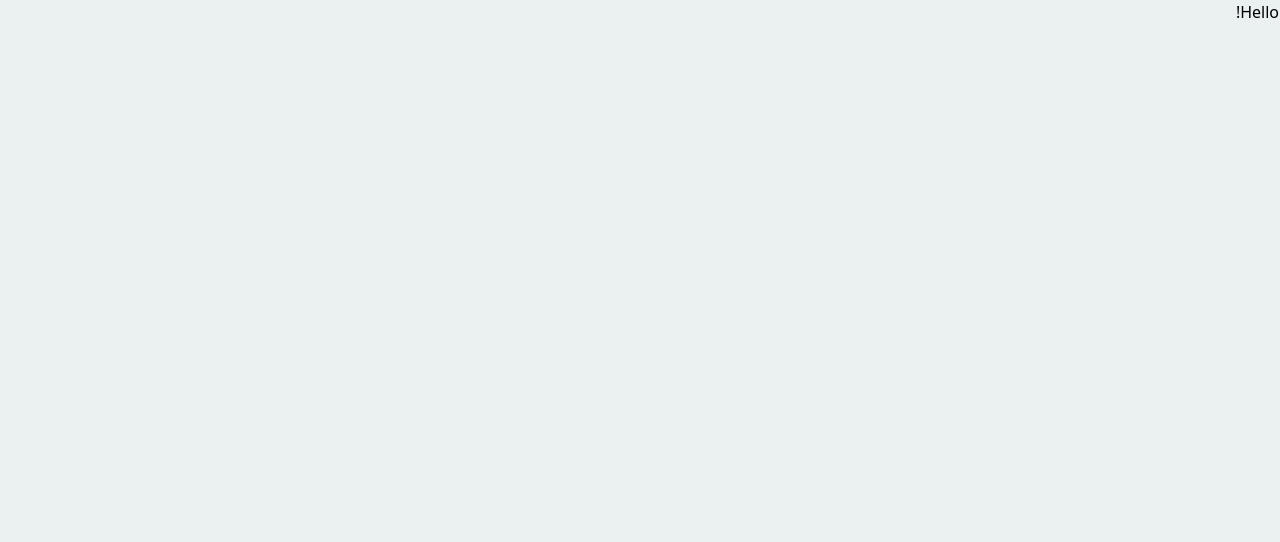
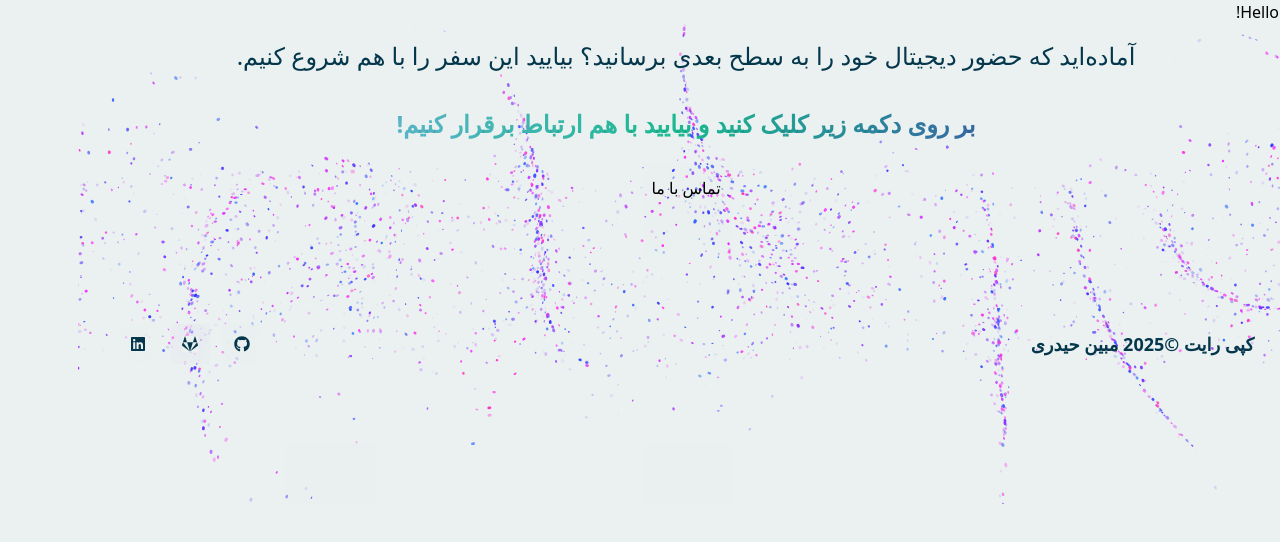
Before and after one commit to Mobin-Heydari/Sarat, a Next.js app in the folder frontend/: page / in a window 1280 px wide. Shown: the top 542 px of the page. Built offline with nearby package versions, Linux system fonts and the light colour scheme.

Commit message:
The Footer is added.

```diff
--- a/frontend/src/app/layout.tsx
+++ b/frontend/src/app/layout.tsx
@@ -3,6 +3,7 @@ import type { Metadata } from "next";
 import "./globals.css";
 import Theme from "@/providers/ThemeProvider";
 import Navbar from "@/components/Navbar";
+import Footer from "@/components/Footer";
 
 
 
@@ -22,6 +23,7 @@ export default async function RootLayout({
         <Theme>
           <Navbar />
           {children}
+          <Footer />
         </Theme>
       </body>
     </html>
--- /dev/null
+++ b/frontend/src/components/Footer.tsx
@@ -0,0 +1,64 @@
+import React from "react";
+import { Vortex } from "./ui/Vortex";
+import { FaGithub, FaGitlab, FaLinkedin, FaLocationArrow } from "react-icons/fa";
+import Link from "next/link";
+
+const socialMedia = [
+  {
+    id: 1,
+    icon: <FaGithub className="text-main-text-light dark:text-main-text-dark hover:text-primary-light dark:hover:text-primary-dark bg-base-light dark:bg-base-dark"/>,
+    url: "https://github.com/Mobin-Heydari"
+  },
+  {
+    id: 2,
+    icon: <FaGitlab className="text-main-text-light dark:text-main-text-dark hover:text-primary-light dark:hover:text-primary-dark bg-base-light dark:bg-base-dark"/>,
+    url: "https://gitlab.com/Mobin_Developer"
+  },
+  {
+    id: 3,
+    icon: <FaLinkedin className="text-main-text-light dark:text-main-text-dark hover:text-primary-light dark:hover:text-primary-dark bg-base-light dark:bg-base-dark"/>,
+    url: "https://www.linkedin.com/in/mobin--heydari/"
+  },
+];
+
+export function Footer() {
+  return (
+    <footer className="w-[calc(100%-4rem)] mx-auto rounded-md h-[30rem] overflow-hidden">
+      <Vortex className="flex flex-col items-center justify-center px-2 md:px-10 py-4 w-full h-full" particleCount={3000}>
+        <div className="w-full absolute left-0 -bottom-72 min-h-96">
+          <img src="/footer-grid.svg" alt="footer grid" className="w-full h-full opacity-10"/>
+        </div>
+        <div className="flex flex-col items-center">
+          <h4 className="text-2xl w-full text-center text-main-text-light dark:text-main-text-dark">
+            آماده‌اید که حضور دیجیتال خود را به سطح بعدی برسانید؟ بیایید این سفر را با هم شروع کنیم.
+          </h4>
+          <p className="text-center my-5 text-2xl bg-clip-text bg-no-repeat text-transparent bg-gradient-to-r py-4 from-primary-light via-success-light to-selected-light  dark:from-primary-dark dark:via-success-dark dark:to-selected-dark [text-shadow:0_0_rgba(0,0,0,0.1)] font-bold">
+            بر روی دکمه زیر کلیک کنید و بیایید با هم ارتباط برقرار کنیم!
+          </p>
+          <Link href="/contact-us">
+            تماس با ما
+          </Link>
+        </div>
+        <div className="w-full h-full flex md:flex-row flex-col justify-between items-center">
+          <p className="md:text-HighlightText text-lg font-bold text-main-text-light dark:text-main-text-dark">
+            کپی رایت ©2025 مبین حیدری
+          </p>
+          <div className="flex items-center md:gap-3 gap-6">
+            {socialMedia.map((item) => (
+              <div
+                key={item.id}
+                className="w-10 h-10 cursor-pointer flex justify-center items-center backdrop-filter backdrop-blur-lg"
+              >
+                <a href={item.url} target="_blank" rel="noopener noreferrer">
+                  {item.icon}
+                </a>
+              </div>
+            ))}
+          </div>
+        </div>
+      </Vortex>
+    </footer>
+  );
+}
+
+export default Footer;
```
Also changed, not shown: frontend/public/footer-grid.svg (added).
